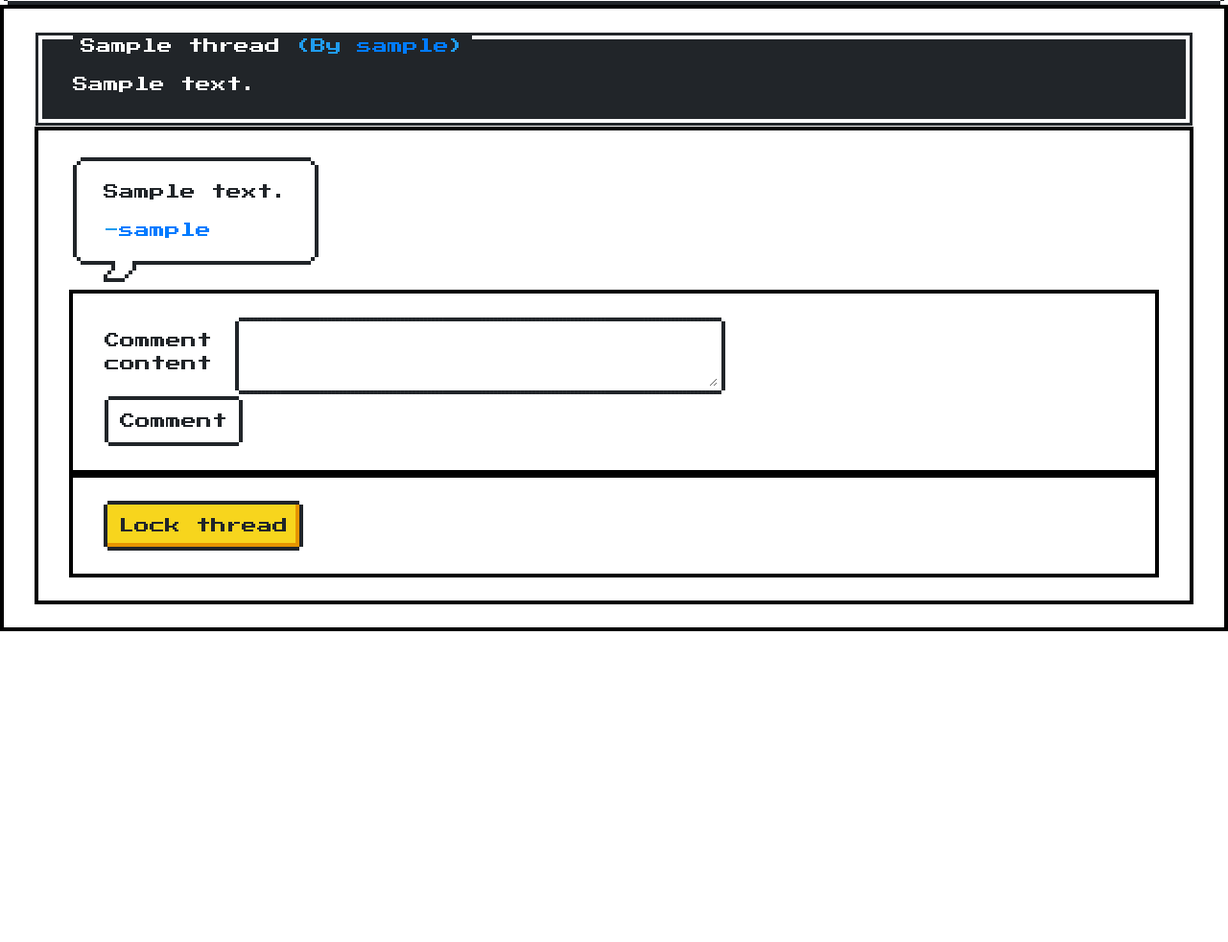
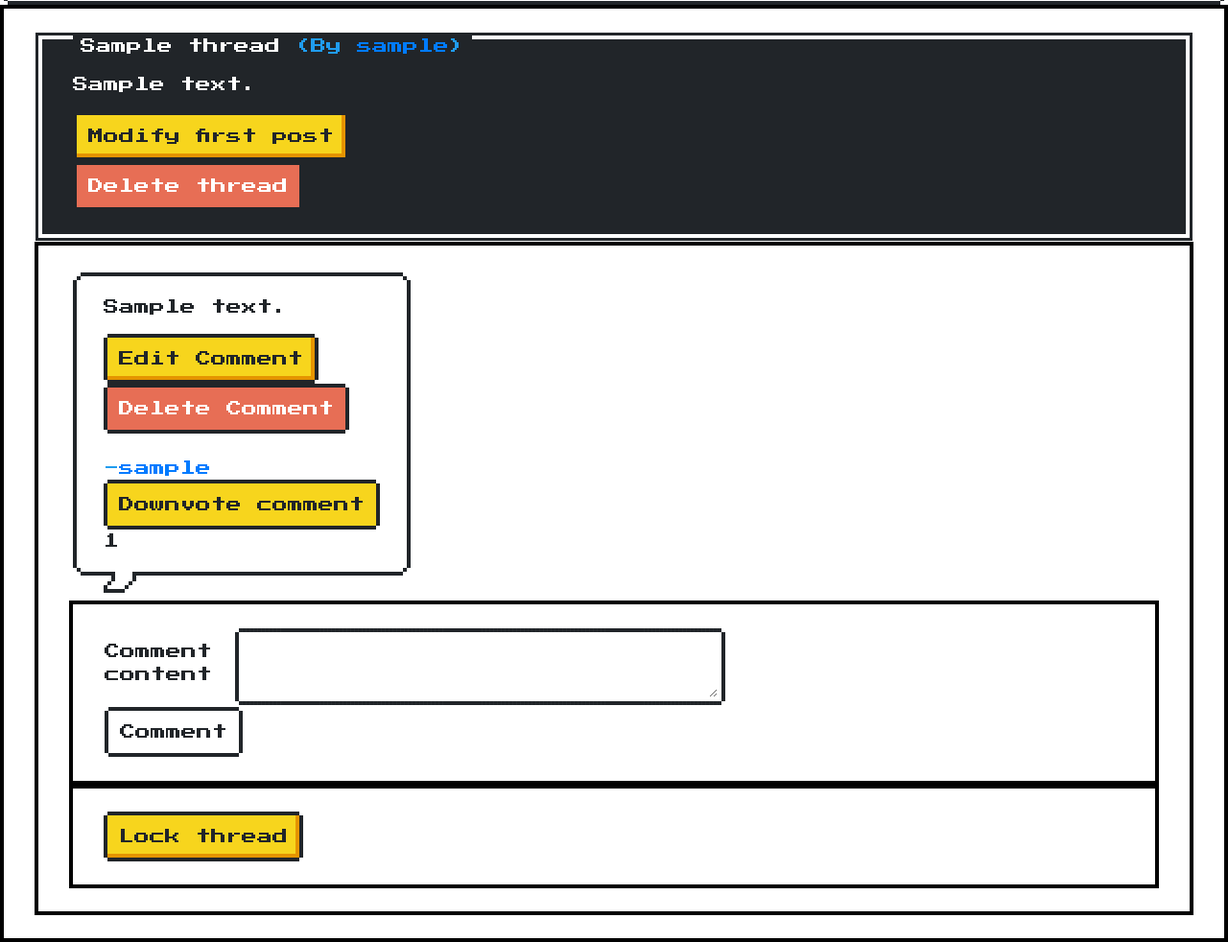
Before and after one commit to TetsuHari/MinimalForum, a Flask app: page /threads/1/ in a window 1280 px wide. Shown: the part 95-1077 px from the top of the page at 96% size. Before the commit the page ends 753 px from the top, so only its background shows below. Run offline with Flask 2, Linux system fonts and the light colour scheme; a user stored in the database is signed in; tables that the repository leaves empty hold one stand-in row (values such as "Sample post").

Commit message:
Upvote feature, crud to thread and comment

```diff
--- a/application/auth/forms.py
+++ b/application/auth/forms.py
@@ -3,6 +3,7 @@ from wtforms import PasswordField, StringField, validators, ValidationError, Boo
 
 from application import db
 from application.auth.models import User
+
 
 class LoginForm(FlaskForm):
     username = StringField("Username")
@@ -12,40 +13,46 @@ class LoginForm(FlaskForm):
         csrf = False
 
 
-
 def validate_username(form, field):
     check_user = User.query.filter_by(username=field.data).first()
     if check_user:
         raise ValidationError("Username taken")
 
-username_len_text    = "Username length must be between 4 and 30 characters"
-_username_validators = [ validators.Length(min=4, max=30,
-                                message = username_len_text),
-                         validate_username ]
 
-pass_len_text        = "Password length must be between 8 and 140 characters!"
-_pass_validators     = [ validators.Length(min=8, max=140,
-                                message = pass_len_text)]
+username_len_text = "Username length must be between 4 and 30 characters"
+_username_validators = [validators.Length(min=4, max=30,
+                                          message=username_len_text),
+                        validate_username]
+
+pass_len_text = "Password length must be between 8 and 140 characters!"
+_pass_validators = [validators.Length(min=8, max=140,
+                                      message=pass_len_text)]
+
+
 def _passc_validators(fieldname):
-    return [ validators.EqualTo(fieldname,
-                message = "Passwords must match")]
+    return [validators.EqualTo(fieldname,
+                               message="Passwords must match")]
+
 
 class RegisterForm(FlaskForm):
-    username         = StringField("Username", _username_validators)
-    password         = PasswordField("Password", _pass_validators)
-    password_confirm = PasswordField("Confirm password", _passc_validators('password'))
+    username = StringField("Username", _username_validators)
+    password = PasswordField("Password", _pass_validators)
+    password_confirm = PasswordField(
+        "Confirm password", _passc_validators('password'))
+
     class Meta:
         csrf = False
+
 
 class ModifyUserForm(FlaskForm):
 
     new_username = StringField("Change username",
-        _username_validators.insert(0, validators.Optional(True)))
+                               _username_validators.insert(0, validators.Optional(True)))
 
     new_password = PasswordField("Change password",
-        _pass_validators.insert(0, validators.Optional(True)))
+                                 _pass_validators.insert(0, validators.Optional(True)))
     new_passwordc = PasswordField("Confirm new password",
-        _passc_validators('new_password'))
+                                  _passc_validators('new_password'))
     delete_user = BooleanField("Delete user")
 
     class Meta:
--- a/application/auth/views.py
+++ b/application/auth/views.py
@@ -54,7 +54,7 @@ def auth_userpage(uname):
     if not user:
         return render_template("auth/user_not_found.html")
 
-    # TODO get data about user, eg how many comments has posted
+    user_karma = User.get_user_karma(user.id)
 
     is_current_user = False
     if hasattr(current_user, 'username'):
@@ -62,6 +62,7 @@ def auth_userpage(uname):
 
     return render_template("auth/userpage.html",
                            user=user,
+                           user_karma=user_karma,
                            is_current_user=is_current_user,
                            form=ModifyUserForm())
 
--- a/application/templates/comment/comment.html
+++ b/application/templates/comment/comment.html
@@ -1,8 +1,29 @@
 <section class="message -left">
   <div class="nes-balloon from-left">
     {{ content|safe }}
+    {% if modify %}
+    <a class="nes-btn is-warning" href="{{ url_for('modify_comment', comment_id=comment.id) }}">Edit Comment</a>
+    <br>
+    {% endif %}
+    {% if delete %}
+    <form method="POST" action="{{ url_for('delete_comment', comment_id=comment.id) }}">
+      <input type="submit" class="nes-btn is-error" value="Delete Comment" />
+    </form>
+    <br>
+    {% endif %}
     <span class="nes-text is-primary">
       -<a href="{{ url_for('auth_userpage', uname = comment.author.username) }}">{{ comment.author.username }}</a>
     </span>
+    {% if can_upvote %}
+    <form method="POST" action="{{ url_for('vote_comment', comment_id=comment.id, is_up='True') }}">
+      <input type="submit" class="nes-btn is-success" value="Upvote comment" />
+    </form>
+    {% endif %}
+    {% if can_downvote %}
+    <form method="POST" action="{{ url_for('vote_comment', comment_id=comment.id, is_up='False') }}">
+      <input type="submit" class="nes-btn is-warning" value="Downvote comment" />
+    </form>
+    {% endif %}
+    {{ upvotes }}
   </div>
 </section>
--- a/application/templates/threads/list.html
+++ b/application/templates/threads/list.html
@@ -12,9 +12,8 @@
         </td>
         <td>
           <span class="nes-text is-primary">
-            By {{ thread.author.username }}
+            By <a href="{{ url_for('auth_userpage', uname = thread.author.username) }}">{{ thread.author.username }}</a>
           </span>
-
         </td>
       </tr>
       {% endfor %}
--- a/application/templates/threads/thread.html
+++ b/application/templates/threads/thread.html
@@ -9,30 +9,46 @@
     </span>
   </p>
   {{ content|safe }}
+  {% if owner %}
+  <a class="nes-btn is-warning" href="{{ url_for('modify_thread', thread_id=thread.id)}}">Modify first post</a>
+  <form method="POST" action="{{ url_for('delete_thread', thread_id=thread.id)}}">
+    <input type="submit" class="nes-btn is-error" value="Delete thread" />
+  </form>
+  {% endif %}
 </div>
+
+
 <div class="nes-container">
   <section class="message-list">
     {% for comment in comments %}
     {{ comment|safe }}
     {% endfor %}
   </section>
+
   <div class="nes-container">
     {% if thread.locked %}
     <span class="nes-text"> Creator of this thread has locked the thread! </span>
     {% elif current_user.is_authenticated %}
-        <form method="POST" action="{{ url_for('comment_to_thread', thread_id=thread.id) }}">
+    <form method="POST" action="{{ url_for('thread', thread_id=thread.id) }}">
       <table>
         <tr>
+          {% if comment_form.content.errors|length > 0 %}
+          <div class="nes-balloon from-left">
+            {% for error in comment_form.content.errors %}
+            <span class="nes-text is-error"> {{ error }} </span>
+            {% endfor %}
+          </div>
+          {% endif %}
           <td>
             <div class="nes-field is-inline">
-                  <label> {{ form.content.label }} </label>
-                  {{ form.content(class_="nes-textarea") }}
+              <label> {{ comment_form.content.label }} </label>
+              {{ comment_form.content(class_="nes-textarea") }}
             </div>
           </td>
         </tr>
         <tr>
           <td colspan="2">
-                <input class="nes-btn" type="submit" value="Comment"/>
+            <input class="nes-btn" type="submit" value="Comment" />
           </td>
         </tr>
       </table>
@@ -41,6 +57,7 @@
     <span class="nes-text">You need to login to comment</span>
     {% endif %}
   </div>
+
   {% if owner %}
   <div class="nes-container">
     <form method="POST" action="{{ url_for('lock_thread', thread_id=thread.id) }}">
@@ -53,6 +70,6 @@
       </button>
     </form>
   </div>
+</div>
 {% endif %}
-</div>
 {% endblock %}
--- a/application/threads/views.py
+++ b/application/threads/views.py
@@ -5,8 +5,15 @@ import mistune
 from application import app, db
 from application.threads.models import Thread
 from application.threads.forms import ThreadForm
-from application.comment.models import Comment
+from application.comment.models import Comment, Upvote
 from application.comment.forms import CommentForm
+
+
+def check_owner(authored, current_user):
+    is_owner = False
+    if hasattr(current_user, 'id'):
+        is_owner = current_user.id == authored.author.id
+    return is_owner
 
 
 @app.route("/threads/new")
@@ -38,52 +45,196 @@ def create_thread():
 @login_required
 def lock_thread(thread_id):
     thread = Thread.query.get(thread_id)
-    thread.locked = not thread.locked
-    db.session.commit()
-
-    return redirect(url_for("thread", thread_id=thread_id))
+    if thread:
+        is_owner = check_owner(thread, current_user)
+        if not is_owner:
+            return render_template("threads/unauthorized.html")
+        thread.locked = not thread.locked
+        db.session.commit()
+        return redirect(url_for("thread", thread_id=thread_id))
+    return render_template("threads/not_found.html")
 
 
-@app.route("/threads/<thread_id>/", methods=["GET"])
-def thread(thread_id, comment_form=None):
+@app.route("/threads/<thread_id>/", methods=["GET", "POST"])
+def thread(thread_id):
     thread = Thread.query.get(thread_id)
-    if comment_form is None:
-        comment_form = CommentForm()
     if thread:
-        is_owner = False
-        if hasattr(current_user, 'id'):
-            is_owner = current_user.id == thread.author.id
+        if request.method == "POST":
+            comment_form = CommentForm(request.form)
+            if comment_form.validate():
+                comment = Comment(comment_form.content.data,
+                                  current_user, thread)
+                thread.thread_comments.append(comment)
+                db.session.commit()
+                return redirect(url_for("thread", thread_id=thread_id))
+        else:
+            comment_form = CommentForm()
+
+        is_owner = check_owner(thread, current_user)
         thread_comms = thread.thread_comments
         comment_html = map(render_comment, thread_comms)
         return render_template("threads/thread.html", thread=thread,
                                content=mistune.markdown(thread.content),
                                comments=comment_html,
-                               form=comment_form,
+                               comment_form=comment_form,
                                owner=is_owner)
 
     return render_template("threads/not_found.html")
 
-# render_comment :: Comment -> HTML
+
+def allowed_to_vote(user, comment, upvote):
+    if user.is_authenticated:
+        if upvote:
+            for vote in comment.upvotes:
+                if vote.is_up and vote.author_id == user.id:
+                    return False
+            return True
+        else:
+            for vote in comment.upvotes:
+                if (not vote.is_up) and (vote.author_id == user.id):
+                    return False
+            return True
+    else:
+        return False
+
+
+def get_votes(comment):
+    total_votes = 0
+    for vote in comment.upvotes:
+        if vote.is_up:
+            total_votes += 1
+        else:
+            total_votes -= 1
+    return total_votes
 
 
 def render_comment(comment):
+    comment_thread = Thread.query.get(comment.thread_id)
+    is_authored_to_modify = check_owner(comment, current_user)
+    is_authored_to_delete = is_authored_to_modify
+    if comment_thread:
+        is_authored_to_delete = check_owner(
+            comment_thread, current_user) or is_authored_to_modify
+    can_upvote = False
+    can_downvote = False
+    if current_user.is_authenticated:
+        can_upvote = allowed_to_vote(current_user, comment, True)
+        can_downvote = allowed_to_vote(current_user, comment, False)
+
+    upvotes = get_votes(comment)
     return render_template("/comment/comment.html", comment=comment,
-                           content=mistune.markdown(comment.content))
+                           content=mistune.markdown(comment.content),
+                           modify=is_authored_to_modify,
+                           delete=is_authored_to_delete,
+                           can_upvote=can_upvote,
+                           can_downvote=can_downvote,
+                           upvotes=upvotes)
 
 
-@app.route("/threads/<thread_id>/c", methods=["POST"])
+@app.route("/threads/<thread_id>/m", methods=["GET", "POST"])
 @login_required
-def comment_to_thread(thread_id):
-    form = CommentForm(request.form)
+def modify_thread(thread_id):
+    form = ThreadForm()
     thread = Thread.query.get(thread_id)
     if thread:
+        is_owner = check_owner(thread, current_user)
+        if not is_owner:
+            return render_template("threads/unauthorized.html")
+        if request.method == "GET":
+            form.title.data = thread.title
+            form.content.data = thread.content
+            return render_template("threads/new.html", form=form,
+                                   thread_id=thread_id)
+
+        form = ThreadForm(request.form)
         if form.validate():
-            comment = Comment(form.content.data, current_user, thread)
-            thread.thread_comments.append(comment)
+            thread.content = form.content.data
+            thread.title = form.title.data
             db.session.commit()
             return redirect(url_for("thread", thread_id=thread_id))
+        return render_template("threads/new.html", form=form,
+                               thread_id=thread_id)
+    return render_template("threads/not_found.html")
+
+
+@app.route("/comments/<comment_id>/m", methods=["GET", "POST"])
+@login_required
+def modify_comment(comment_id):
+    form = CommentForm()
+    comment = Comment.query.get(comment_id)
+    if comment:
+        is_owner = check_owner(comment, current_user)
+        if not is_owner:
+            return render_template("threads/unauthorized.html")
+        if request.method == "GET":
+            form.content.data = comment.content
+            return render_template("comment/modify.html", comment_form=form,
+                                   comment_id=comment_id)
+
+        form = CommentForm(request.form)
+        if form.validate():
+            comment.content = form.content.data
+            db.session.commit()
+            return redirect(url_for("thread", thread_id=comment.thread_id))
+        return render_template("comment/modify.html", comment_form=form,
+                               comment_id=comment_id)
+    return render_template("threads/not_found.html")
+
+
+@app.route("/threads/delete/<thread_id>", methods=["POST"])
+@login_required
+def delete_thread(thread_id):
+    thread = Thread.query.get(thread_id)
+    if thread:
+        is_owner = check_owner(thread, current_user)
+        if not is_owner:
+            return render_template("threads/unauthorized.html")
+        for comment in thread.thread_comments:
+            db.session.delete(comment)
+        db.session.delete(thread)
+        db.session.commit()
+        return redirect(url_for("threads_index"))
+    return render_template("threads/not_found.html")
+
+
+@app.route("/comments/delete/<comment_id>", methods=["POST"])
+@login_required
+def delete_comment(comment_id):
+    comment = Comment.query.get(comment_id)
+    if comment:
+        thread = Thread.query.get(comment.thread_id)
+        can_delete = check_owner(comment, current_user)
+        if thread:
+            can_delete = can_delete or check_owner(thread, current_user)
+        if not can_delete:
+            return render_template("threads/unauthorized.html")
+        db.session.delete(comment)
+        db.session.commit()
+        if thread:
+            return redirect(url_for("thread", thread_id=thread.id))
         else:
-            return redirect(url_for("thread", thread_id=thread_id,
-                                    comment_form=form))
+            return redirect(url_for("threads_index"))
+
+
+@app.route("/comments/vote/<comment_id>/<is_up>", methods=["POST"])
+@login_required
+def vote_comment(comment_id, is_up):
+    if is_up == 'True':
+        is_upvote = True
+    else:
+        is_upvote = False
+    comment = Comment.query.get(comment_id)
+    if comment:
+        can_vote = allowed_to_vote(current_user, comment, is_upvote)
+        if can_vote:
+            vote = Upvote.query.filter_by(author_id=current_user.id,
+                                          comment_id=comment_id).first()
+            if vote:
+                vote.is_up = is_upvote
+            else:
+                vote = Upvote(current_user, comment, is_upvote)
+                db.session.add(vote)
+            db.session.commit()
+        return redirect(url_for("thread", thread_id=comment.thread_id))
 
     return render_template("threads/not_found.html")
```
Also changed, not shown: application/auth/models.py (+21 -0 lines), application/comment/models.py (+17 -0 lines), application/templates/auth/userpage.html (+12 -9 lines), application/templates/comment/modify.html (added, +27 -0 lines), application/templates/threads/new.html (+22 -7 lines), application/templates/threads/unauthorized.html (added, +7 -0 lines), docs/user_stories.md (+8 -8 lines), application/templates/comment/new.html (deleted), 1 other file. Lines whose indentation alone changed are shown as unchanged.
